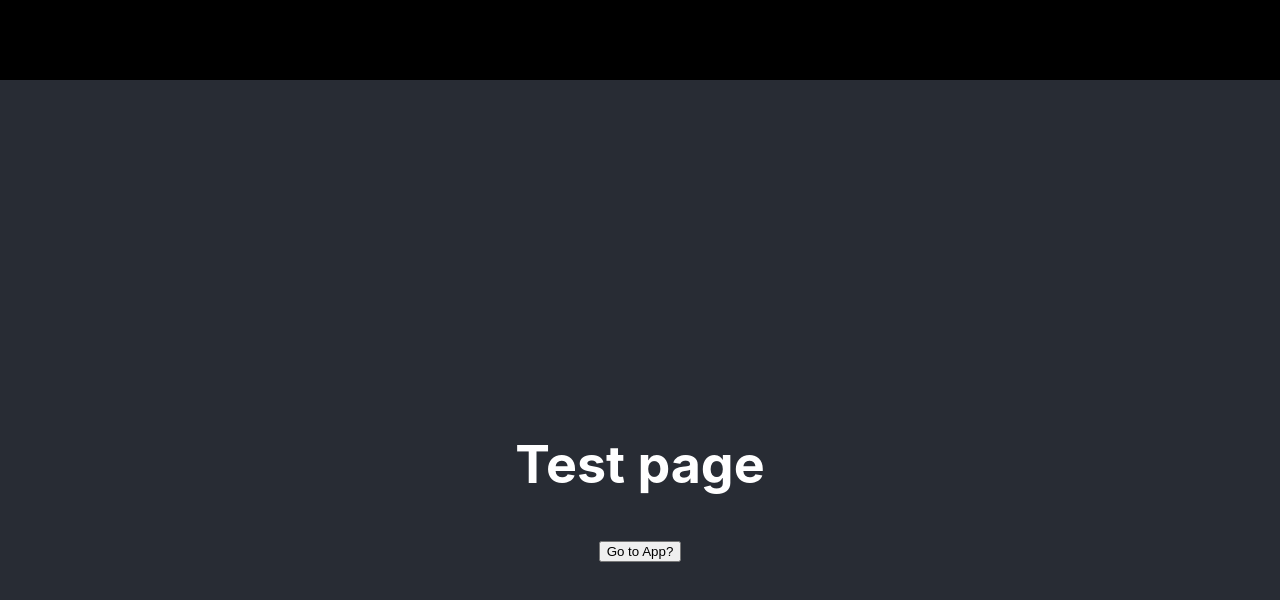
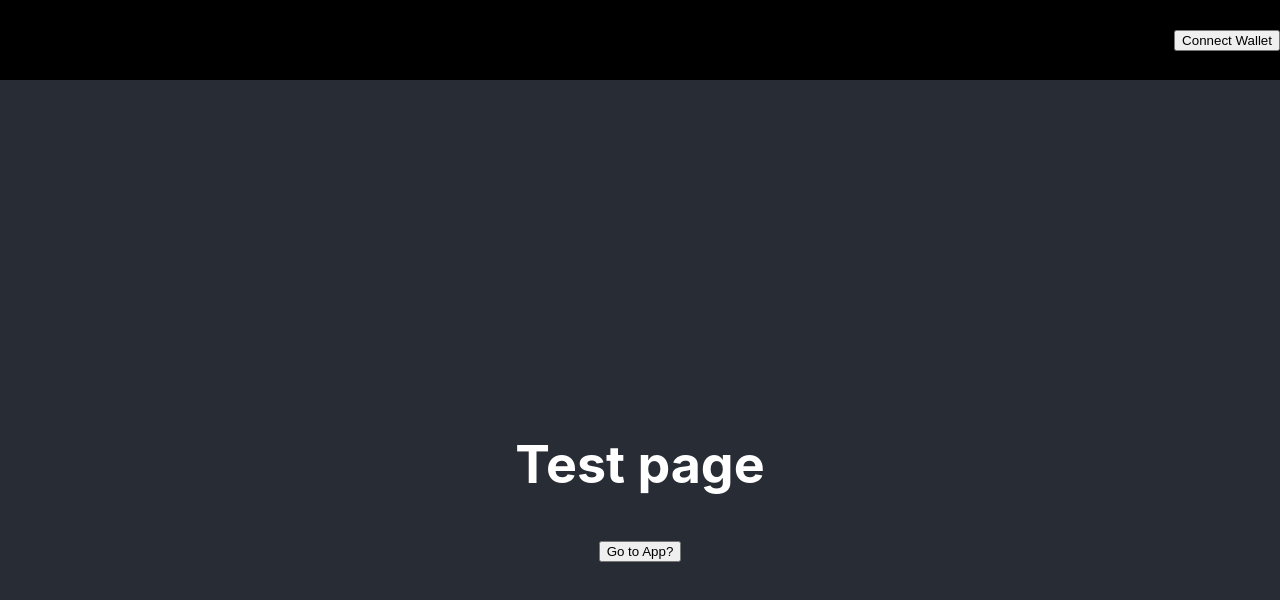
Before and after one commit to cb0806151/pennyauctionv2, a React (Create React App) app: page / in a window 1280 px wide. Shown: the top 600 px of the page. Built offline with nearby package versions, Linux system fonts and the light colour scheme.

Commit message:
pivot to disposable css + create connect wallet component

```diff
--- /dev/null
+++ b/src/Components/ConnectWallet.js
@@ -0,0 +1,20 @@
+import React from 'react';
+import * as stdlib from '@reach-sh/stdlib/ETH';
+
+function ConnectWallet() {
+
+    const connectWallet = async () => {
+        const account = await stdlib.getDefaultAccount();
+        const balanceAtomic = await stdlib.balanceOf(account);
+        const balance = stdlib.formatCurrency(balanceAtomic, 4);
+        console.log(balance);
+      }
+
+    return (
+        <div>
+            <button onClick={() => connectWallet()}>Connect Wallet</button>
+        </div>
+    )
+}
+
+export default ConnectWallet;
--- a/src/Components/Navbar.css
+++ /dev/null
@@ -1,5 +0,0 @@
-.Navbar {
-    background: black;
-    width: 100%;
-    height: 10vh;
-}
--- a/src/Components/Navbar.js
+++ b/src/Components/Navbar.js
@@ -1,11 +1,27 @@
 import React from 'react';
-import './Navbar.css';
+import ConnectWallet from './ConnectWallet'
 
-function Navbar(props) {
+function Navbar() {
+
+    var titleSpace = {
+        flexGrow: 1,
+        textAlign: 'left',
+    };
+
+    var navbar = {
+        background: 'black',
+        width: '100%',
+        height: '10vh',
+        display: 'flex',
+        alignItems: 'center',
+    }
 
     return (
-        <div className="Navbar">
-            {props.children}
+        <div style={navbar}>
+            <div style={titleSpace}>
+                <h1>The Reach Penny Auction</h1>
+            </div>
+            <ConnectWallet></ConnectWallet>
         </div>
     )
 }
--- a/src/Views/App.js
+++ b/src/Views/App.js
@@ -1,21 +1,12 @@
 import './App.css';
 import { useContext } from 'react';
-import * as stdlib from '@reach-sh/stdlib/ETH';
 import GlobalContext from '../Util/GlobalContext';
 
 function App() {
   const context = useContext(GlobalContext);
 
-  const connectWallet = async () => {
-    const account = await stdlib.getDefaultAccount();
-    const balanceAtomic = await stdlib.balanceOf(account);
-    const balance = stdlib.formatCurrency(balanceAtomic, 4);
-    console.log(balance);
-  }
-
     return (
       <div>
-          <button onClick={() => connectWallet()}>Connect Wallet</button>
           <button onClick={() => context.setCurrentPage('Test')}>Go to Test?</button>
       </div>
     )
```
